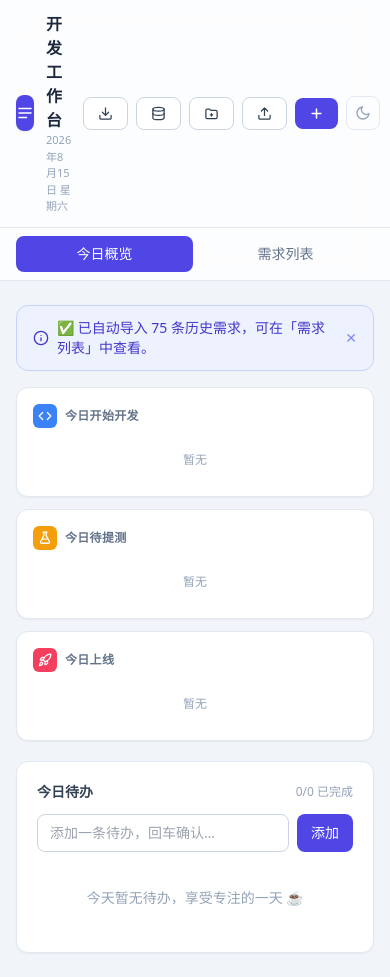
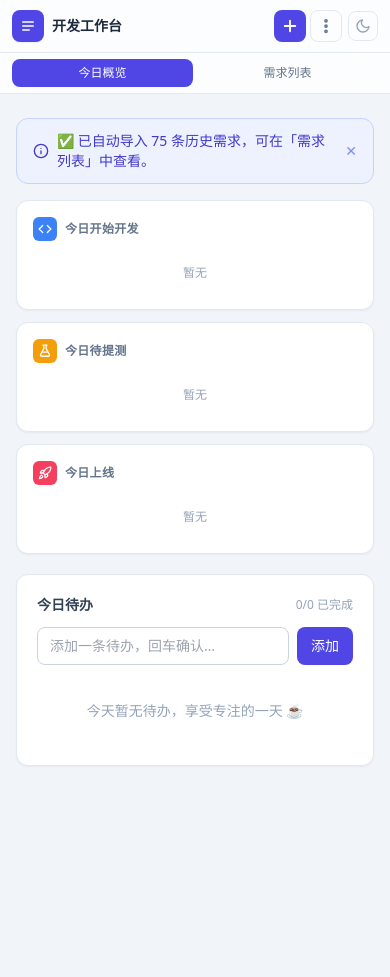
Before and after one commit to renzhining0703/dev-workbench, a React (Vite) app: page / in a window 390 px wide. After the commit the page ends 844 px from the top, so only its background shows below. Built offline with nearby package versions, Linux system fonts and the light colour scheme.

Commit message:
fix: 优化移动端顶栏和筛选区布局

```diff
--- a/src/App.tsx
+++ b/src/App.tsx
@@ -43,6 +43,7 @@ export default function App() {
   const [importOpen, setImportOpen] = useState(false)
   const [backupOpen, setBackupOpen] = useState(false)
   const [projectOpen, setProjectOpen] = useState(false)
+  const [mobileMenuOpen, setMobileMenuOpen] = useState(false)
   const [importBanner, setImportBanner] = useState('')
   const searchInputRef = useRef<HTMLInputElement>(null)
   const [notifySupported] = useState(
@@ -143,17 +144,17 @@ export default function App() {
     <div className="min-h-screen">
       {/* 顶栏 */}
       <header className="sticky top-0 z-40 border-b border-slate-200 bg-white/80 backdrop-blur-lg dark:border-slate-800 dark:bg-[#0b1220]/80">
-        <div className="mx-auto flex max-w-6xl items-center gap-3 px-4 py-3 sm:px-6">
-          <div className="flex h-9 w-9 items-center justify-center rounded-lg bg-indigo-600 text-white shadow-sm">
-            <svg width="18" height="18" viewBox="0 0 24 24" fill="none" stroke="currentColor" strokeWidth="2" strokeLinecap="round">
+        <div className="mx-auto flex max-w-6xl items-center gap-2 px-3 py-2.5 sm:gap-3 sm:px-6 sm:py-3">
+          <div className="flex h-8 w-8 shrink-0 items-center justify-center rounded-lg bg-indigo-600 text-white shadow-sm sm:h-9 sm:w-9">
+            <svg width="16" height="16" viewBox="0 0 24 24" fill="none" stroke="currentColor" strokeWidth="2" strokeLinecap="round">
               <path d="M4 6h16M4 12h16M4 18h10" />
             </svg>
           </div>
-          <div>
-            <h1 className="text-base font-bold text-slate-800 dark:text-slate-100">
+          <div className="min-w-0 shrink-0">
+            <h1 className="whitespace-nowrap text-sm font-bold text-slate-800 sm:text-base dark:text-slate-100">
               开发工作台
             </h1>
-            <p className="text-[11px] text-slate-400">
+            <p className="hidden text-[11px] text-slate-400 sm:block">
               {format(new Date(), 'yyyy年M月d日 EEEE', { locale: zhCN })}
             </p>
           </div>
@@ -180,12 +181,13 @@ export default function App() {
             ))}
           </nav>
 
-          <div className="ml-auto flex items-center gap-2">
-            {/* 通知授权 */}
+          <div className="ml-auto flex items-center gap-1.5 sm:gap-2">
+            {/* 桌面端：完整按钮组 */}
+            <div className="hidden items-center gap-2 sm:flex">
               {notifySupported && !notifyGranted && (
                 <button
                   onClick={requestNotify}
-                className="hidden items-center gap-1 rounded-lg border border-slate-200 px-2.5 py-1.5 text-xs text-slate-500 transition hover:bg-slate-50 dark:border-slate-700 dark:text-slate-400 dark:hover:bg-slate-800 md:inline-flex"
+                  className="inline-flex items-center gap-1 rounded-lg border border-slate-200 px-2.5 py-1.5 text-xs text-slate-500 transition hover:bg-slate-50 dark:border-slate-700 dark:text-slate-400 dark:hover:bg-slate-800"
                   title="开启桌面通知，上线日自动提醒"
                 >
                   <svg width="13" height="13" viewBox="0 0 24 24" fill="none" stroke="currentColor" strokeWidth="2" strokeLinecap="round" strokeLinejoin="round">
@@ -245,10 +247,100 @@ export default function App() {
                 <span className="hidden sm:inline">新建需求</span>
                 <kbd className="hidden rounded bg-white/20 px-1 py-0.5 text-[10px] font-medium lg:inline">N</kbd>
               </button>
+            </div>
+
+            {/* 移动端：仅保留新建 + 更多 + 主题 */}
+            <div className="flex items-center gap-1 sm:hidden">
+              <button
+                className="btn-primary h-8 w-8 items-center justify-center px-0"
+                onClick={() => { setEditing(null); setFormOpen(true) }}
+                title="新建需求"
+              >
+                <svg width="18" height="18" viewBox="0 0 24 24" fill="none" stroke="currentColor" strokeWidth="2.5" strokeLinecap="round">
+                  <path d="M12 5v14M5 12h14" />
+                </svg>
+              </button>
+
+              <div className="relative">
+                <button
+                  onClick={() => setMobileMenuOpen((v) => !v)}
+                  className="flex h-8 w-8 items-center justify-center rounded-lg border border-slate-200 text-slate-500 transition hover:bg-slate-50 dark:border-slate-700 dark:text-slate-400 dark:hover:bg-slate-800"
+                  aria-label="更多操作"
+                  title="更多操作"
+                >
+                  <svg width="18" height="18" viewBox="0 0 24 24" fill="none" stroke="currentColor" strokeWidth="2" strokeLinecap="round" strokeLinejoin="round">
+                    <circle cx="12" cy="5" r="1.5" />
+                    <circle cx="12" cy="12" r="1.5" />
+                    <circle cx="12" cy="19" r="1.5" />
+                  </svg>
+                </button>
+
+                {mobileMenuOpen && (
+                  <>
+                    <div
+                      className="fixed inset-0 z-40"
+                      onClick={() => setMobileMenuOpen(false)}
+                    />
+                    <div className="absolute right-0 top-full z-50 mt-1.5 w-44 rounded-xl border border-slate-200 bg-white py-1 shadow-lg dark:border-slate-700 dark:bg-slate-800">
+                      <button
+                        className="flex w-full items-center gap-2 px-3 py-2 text-left text-sm text-slate-600 transition hover:bg-slate-50 dark:text-slate-300 dark:hover:bg-slate-700/50"
+                        onClick={() => { setMobileMenuOpen(false); setExportOpen(true) }}
+                      >
+                        <svg width="15" height="15" viewBox="0 0 24 24" fill="none" stroke="currentColor" strokeWidth="2" strokeLinecap="round" strokeLinejoin="round">
+                          <path d="M21 15v4a2 2 0 0 1-2 2H5a2 2 0 0 1-2-2v-4M7 10l5 5 5-5M12 15V3" />
+                        </svg>
+                        按月导出
+                      </button>
+                      <button
+                        className="flex w-full items-center gap-2 px-3 py-2 text-left text-sm text-slate-600 transition hover:bg-slate-50 dark:text-slate-300 dark:hover:bg-slate-700/50"
+                        onClick={() => { setMobileMenuOpen(false); setBackupOpen(true) }}
+                      >
+                        <svg width="15" height="15" viewBox="0 0 24 24" fill="none" stroke="currentColor" strokeWidth="2" strokeLinecap="round" strokeLinejoin="round">
+                          <ellipse cx="12" cy="5" rx="9" ry="3" />
+                          <path d="M3 5v14a9 3 0 0 0 18 0V5" />
+                          <path d="M3 12a9 3 0 0 0 18 0" />
+                        </svg>
+                        数据备份
+                      </button>
+                      <button
+                        className="flex w-full items-center gap-2 px-3 py-2 text-left text-sm text-slate-600 transition hover:bg-slate-50 dark:text-slate-300 dark:hover:bg-slate-700/50"
+                        onClick={() => { setMobileMenuOpen(false); setProjectOpen(true) }}
+                      >
+                        <svg width="15" height="15" viewBox="0 0 24 24" fill="none" stroke="currentColor" strokeWidth="2" strokeLinecap="round" strokeLinejoin="round">
+                          <path d="M3 7a2 2 0 0 1 2-2h4l2 2h8a2 2 0 0 1 2 2v9a2 2 0 0 1-2 2H5a2 2 0 0 1-2-2Z" />
+                          <path d="M12 12v4M10 14h4" />
+                        </svg>
+                        项目管理
+                      </button>
+                      <button
+                        className="flex w-full items-center gap-2 px-3 py-2 text-left text-sm text-slate-600 transition hover:bg-slate-50 dark:text-slate-300 dark:hover:bg-slate-700/50"
+                        onClick={() => { setMobileMenuOpen(false); setImportOpen(true) }}
+                      >
+                        <svg width="15" height="15" viewBox="0 0 24 24" fill="none" stroke="currentColor" strokeWidth="2" strokeLinecap="round" strokeLinejoin="round">
+                          <path d="M21 15v4a2 2 0 0 1-2 2H5a2 2 0 0 1-2-2v-4M17 8l-5-5-5 5M12 3v12" />
+                        </svg>
+                        导入数据
+                      </button>
+                      {notifySupported && !notifyGranted && (
+                        <button
+                          className="flex w-full items-center gap-2 px-3 py-2 text-left text-sm text-slate-600 transition hover:bg-slate-50 dark:text-slate-300 dark:hover:bg-slate-700/50"
+                          onClick={() => { setMobileMenuOpen(false); requestNotify() }}
+                        >
+                          <svg width="15" height="15" viewBox="0 0 24 24" fill="none" stroke="currentColor" strokeWidth="2" strokeLinecap="round" strokeLinejoin="round">
+                            <path d="M6 8a6 6 0 0 1 12 0c0 7 3 9 3 9H3s3-2 3-9M10.3 21a1.94 1.94 0 0 0 3.4 0" />
+                          </svg>
+                          开启上线提醒
+                        </button>
+                      )}
+                    </div>
+                  </>
+                )}
+              </div>
+            </div>
 
             <button
               onClick={toggle}
-              className="rounded-lg border border-slate-200 p-2 text-slate-400 transition hover:bg-slate-50 dark:border-slate-700 dark:text-slate-400 dark:hover:bg-slate-800"
+              className="rounded-lg border border-slate-200 p-1.5 text-slate-400 transition hover:bg-slate-50 dark:border-slate-700 dark:text-slate-400 dark:hover:bg-slate-800 sm:p-2"
               aria-label="切换主题"
               title={theme === 'dark' ? '切换到浅色' : '切换到深色'}
             >
@@ -267,7 +359,7 @@ export default function App() {
         </div>
 
         {/* 移动端 Tab */}
-        <div className="flex gap-1 border-t border-slate-200 px-4 py-2 dark:border-slate-800 sm:hidden">
+        <div className="flex gap-1 border-t border-slate-200 px-3 py-1.5 dark:border-slate-800 sm:hidden">
           {(
             [
               ['today', '今日概览'],
@@ -277,7 +369,7 @@ export default function App() {
             <button
               key={key}
               onClick={() => setTab(key)}
-              className={`flex-1 rounded-lg px-3 py-2 text-sm font-medium transition ${
+              className={`flex-1 rounded-lg px-3 py-1.5 text-xs font-medium transition ${
                 tab === key
                   ? 'bg-indigo-600 text-white'
                   : 'text-slate-500 dark:text-slate-400'
--- a/src/components/RequirementTable.tsx
+++ b/src/components/RequirementTable.tsx
@@ -196,13 +196,15 @@ export function RequirementTable({
     <div className="space-y-4">
       {/* 筛选工具栏 */}
       <div className="flex flex-col gap-3 lg:flex-row lg:items-center lg:justify-between">
-        <div className="flex flex-wrap items-center gap-2">
-          <div className="flex rounded-lg border border-slate-200 bg-white p-1 dark:border-slate-700 dark:bg-slate-800">
+        <div className="flex flex-col gap-2 sm:flex-row sm:items-center">
+          {/* 状态筛选：移动端横向滚动，桌面端自然换行 */}
+          <div className="flex overflow-x-auto [-ms-overflow-style:none] [scrollbar-width:none] sm:overflow-visible">
+            <div className="flex flex-nowrap rounded-lg border border-slate-200 bg-white p-1 dark:border-slate-700 dark:bg-slate-800 sm:flex-wrap">
               {(['all', ...STATUS_FLOW] as StatusFilter[]).map((s) => (
                 <button
                   key={s}
                   onClick={() => setStatusFilter(s)}
-                className={`rounded-md px-2.5 py-1 text-xs font-medium transition ${
+                  className={`shrink-0 rounded-md px-2.5 py-1 text-xs font-medium transition ${
                     statusFilter === s
                       ? 'bg-indigo-600 text-white shadow-sm'
                       : 'text-slate-500 hover:text-slate-800 dark:text-slate-400 dark:hover:text-slate-200'
@@ -213,7 +215,9 @@ export function RequirementTable({
                 </button>
               ))}
             </div>
+          </div>
 
+          <div className="flex items-center gap-2">
             <Select
               className="w-40"
               placeholder="全部项目"
@@ -245,6 +249,7 @@ export function RequirementTable({
               ]}
             />
           </div>
+        </div>
 
         <div className="relative">
           <svg
@@ -256,7 +261,7 @@ export function RequirementTable({
           </svg>
           <input
             ref={searchInputRef}
-            className="input pl-9 pr-9 lg:w-64"
+            className="input w-full pl-9 pr-9 lg:w-64"
             placeholder="搜索名称 / 分支 / 模块 / 备注…"
             value={keyword}
             onChange={(e) => setKeyword(e.target.value)}
@@ -608,14 +613,14 @@ function RequirementCard({
       {/* 项目 / 分支 / 模块 */}
       <div className="flex flex-wrap items-center gap-1.5 text-xs">
         {r.project && (
-          <span className="max-w-full truncate text-slate-500 dark:text-slate-400">
+          <span className="min-w-0 max-w-full truncate text-slate-500 dark:text-slate-400">
             {highlight(r.project, keyword)}
           </span>
         )}
         {r.branch && (
           <code
             onClick={() => onCopyBranch(r.branch)}
-            className={`max-w-[11rem] cursor-pointer truncate rounded px-1.5 py-0.5 transition ${
+            className={`min-w-0 max-w-full shrink-0 cursor-pointer truncate rounded px-1.5 py-0.5 transition ${
               copiedBranch === r.branch
                 ? 'bg-emerald-100 font-medium text-emerald-600 dark:bg-emerald-500/15 dark:text-emerald-400'
                 : 'bg-slate-100 text-slate-500 dark:bg-slate-800 dark:text-slate-400'
@@ -628,7 +633,7 @@ function RequirementCard({
         {r.publishModule && (
           <code
             onClick={() => onCopyModule(r.publishModule)}
-            className={`max-w-[9rem] cursor-pointer truncate rounded px-1.5 py-0.5 font-medium transition ${
+            className={`min-w-0 max-w-full shrink-0 cursor-pointer truncate rounded px-1.5 py-0.5 font-medium transition ${
               copiedModule === r.publishModule
                 ? 'bg-emerald-100 text-emerald-600 dark:bg-emerald-500/15 dark:text-emerald-400'
                 : 'bg-indigo-50 text-indigo-600 dark:bg-indigo-500/15 dark:text-indigo-400'
```
Lines whose indentation alone changed are shown as unchanged.
